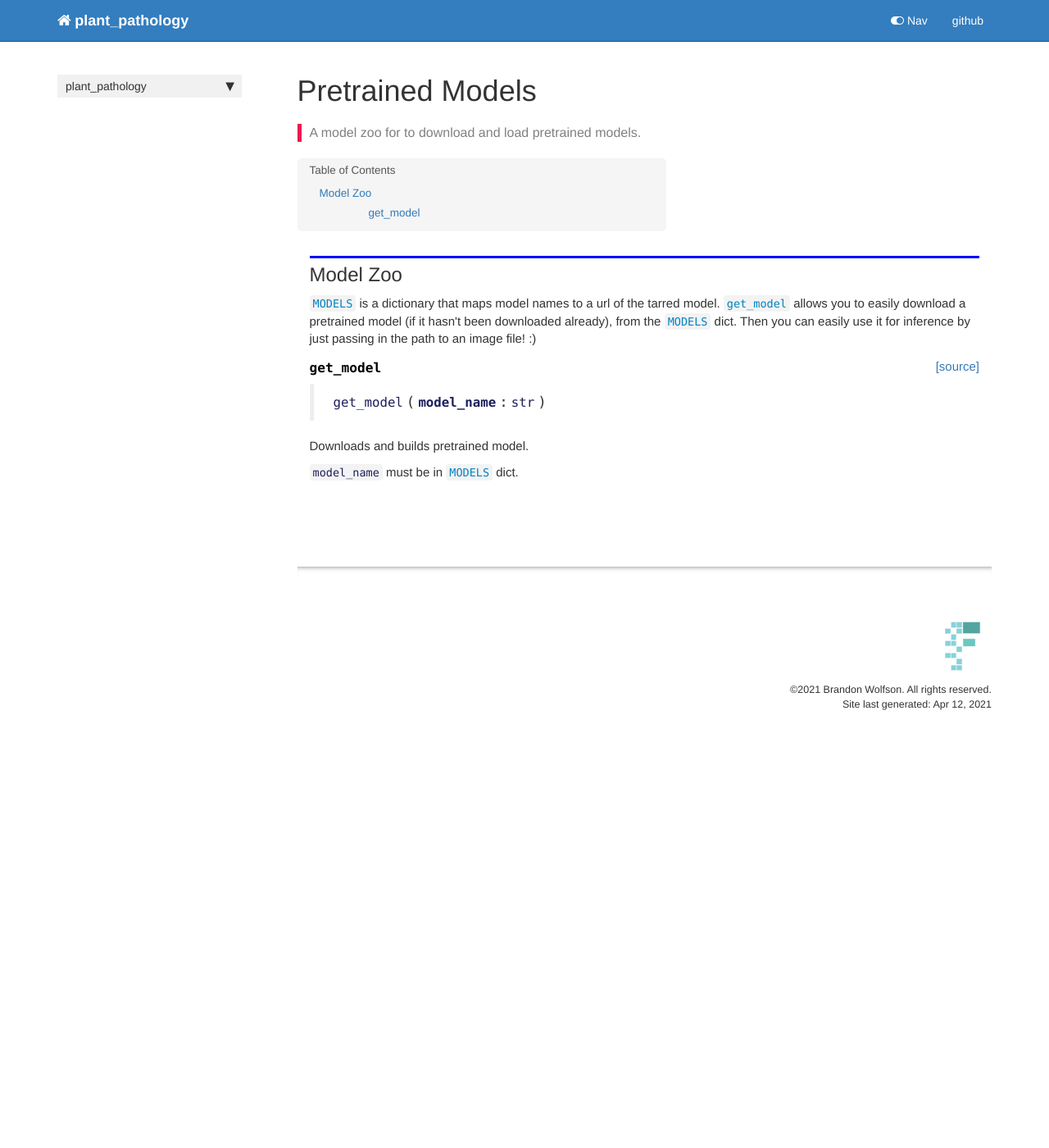
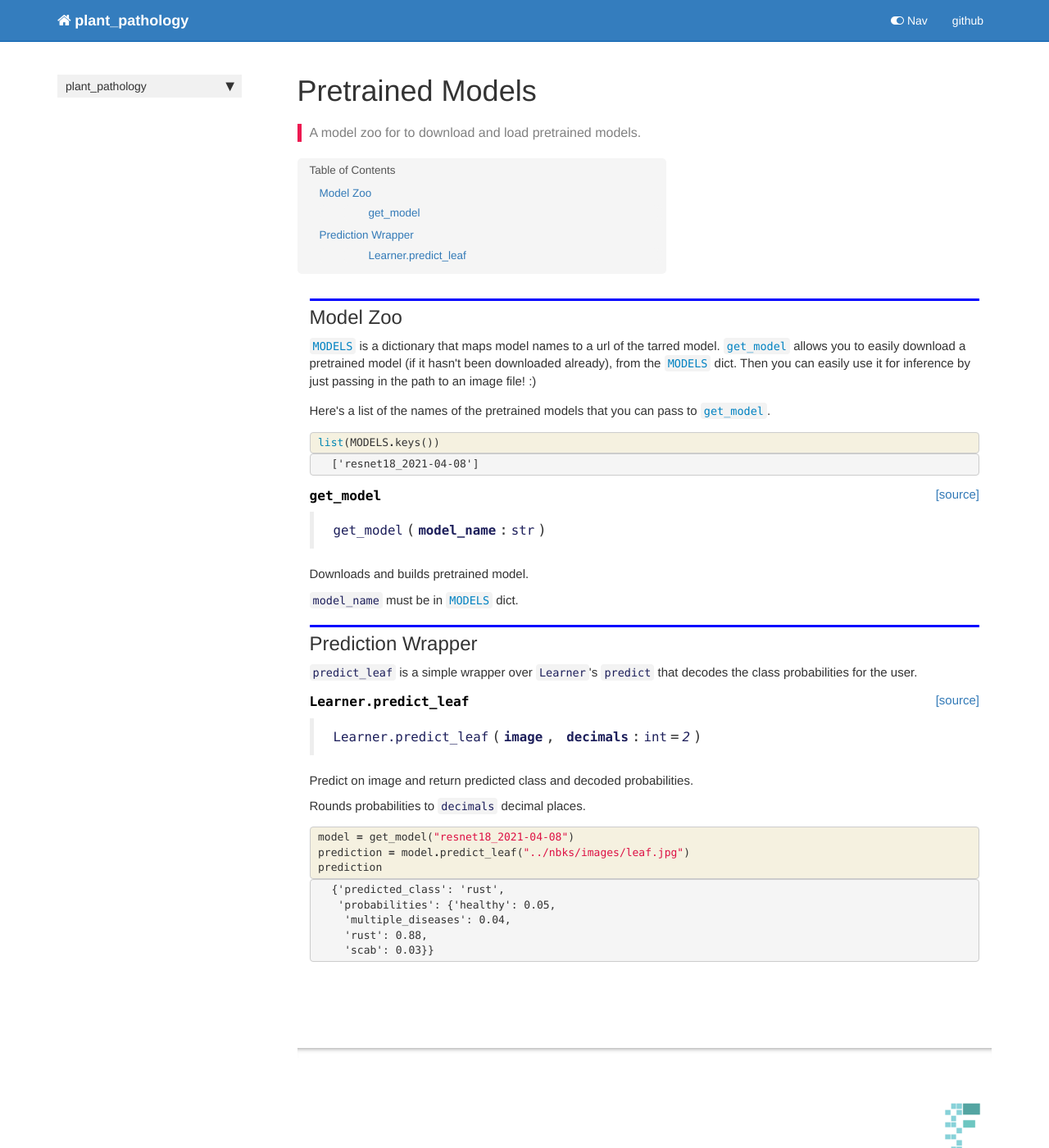
Before and after one commit to bwolfson97/plant_pathology, a Jekyll site: the page built from docs/pretrained_models.html, in a window 1280 px wide and 1400 px high. Shown: the whole window at 82% size. Built offline with Jekyll 4.4.1, drawn with Linux system fonts in a browser that asks for light colours; nearby versions of some CDN libraries; comment, search, counter and statistics services are not loaded.

Commit message:
Add `predict_leaf` wrapper function
`predict_leaf` wraps the standard `predict` function and decodes
the predicted probabilities for the user.

```diff
--- a/docs/pretrained_models.html
+++ b/docs/pretrained_models.html
@@ -56,6 +56,46 @@ nb_path: "nbks/07_pretrained_models.ipynb"
 </div>
     {% endraw %}
 
+<div class="cell border-box-sizing text_cell rendered"><div class="inner_cell">
+<div class="text_cell_render border-box-sizing rendered_html">
+<p>Here's a list of the names of the pretrained models that you can pass to <a href="/plant_pathology/pretrained_models.html#get_model"><code>get_model</code></a>.</p>
+
+</div>
+</div>
+</div>
+    {% raw %}
+
+<div class="cell border-box-sizing code_cell rendered">
+<div class="input">
+
+<div class="inner_cell">
+    <div class="input_area">
+<div class=" highlight hl-ipython3"><pre><span></span><span class="nb">list</span><span class="p">(</span><span class="n">MODELS</span><span class="o">.</span><span class="n">keys</span><span class="p">())</span>
+</pre></div>
+
+    </div>
+</div>
+</div>
+
+<div class="output_wrapper">
+<div class="output">
+
+<div class="output_area">
+
+
+
+<div class="output_text output_subarea output_execute_result">
+<pre>[&#39;resnet18_2021-04-08&#39;]</pre>
+</div>
+
+</div>
+
+</div>
+</div>
+
+</div>
+    {% endraw %}
+
     {% raw %}
 
 <div class="cell border-box-sizing code_cell rendered">
@@ -67,7 +107,7 @@ nb_path: "nbks/07_pretrained_models.ipynb"
 
 
 <div class="output_markdown rendered_html output_subarea ">
-<h4 id="get_model" class="doc_header"><code>get_model</code><a href="https://github.com/bwolfson97/plant_pathology/tree/master/plant_pathology/pretrained_models.py#L15" class="source_link" style="float:right">[source]</a></h4><blockquote><p><code>get_model</code>(<strong><code>model_name</code></strong>:<code>str</code>)</p>
+<h4 id="get_model" class="doc_header"><code>get_model</code><a href="https://github.com/bwolfson97/plant_pathology/tree/master/plant_pathology/pretrained_models.py#L17" class="source_link" style="float:right">[source]</a></h4><blockquote><p><code>get_model</code>(<strong><code>model_name</code></strong>:<code>str</code>)</p>
 </blockquote>
 <p>Downloads and builds pretrained model.</p>
 <p><code>model_name</code> must be in <a href="/plant_pathology/pretrained_models.html#MODELS"><code>MODELS</code></a> dict.</p>
@@ -89,4 +129,98 @@ nb_path: "nbks/07_pretrained_models.ipynb"
 </div>
     {% endraw %}
 
+<div class="cell border-box-sizing text_cell rendered"><div class="inner_cell">
+<div class="text_cell_render border-box-sizing rendered_html">
+<h2 id="Prediction-Wrapper">Prediction Wrapper<a class="anchor-link" href="#Prediction-Wrapper"> </a></h2>
 </div>
+</div>
+</div>
+<div class="cell border-box-sizing text_cell rendered"><div class="inner_cell">
+<div class="text_cell_render border-box-sizing rendered_html">
+<p><code>predict_leaf</code> is a simple wrapper over <code>Learner</code>'s <code>predict</code> that decodes the class probabilities for the user.</p>
+
+</div>
+</div>
+</div>
+    {% raw %}
+
+<div class="cell border-box-sizing code_cell rendered">
+
+<div class="output_wrapper">
+<div class="output">
+
+<div class="output_area">
+
+
+<div class="output_markdown rendered_html output_subarea ">
+<h4 id="Learner.predict_leaf" class="doc_header"><code>Learner.predict_leaf</code><a href="https://github.com/bwolfson97/plant_pathology/tree/master/plant_pathology/pretrained_models.py#L31" class="source_link" style="float:right">[source]</a></h4><blockquote><p><code>Learner.predict_leaf</code>(<strong><code>image</code></strong>, <strong><code>decimals</code></strong>:<code>int</code>=<em><code>2</code></em>)</p>
+</blockquote>
+<p>Predict on image and return predicted class and decoded probabilities.</p>
+<p>Rounds probabilities to <code>decimals</code> decimal places.</p>
+
+</div>
+
+</div>
+
+</div>
+</div>
+
+</div>
+    {% endraw %}
+
+    {% raw %}
+
+<div class="cell border-box-sizing code_cell rendered">
+
+</div>
+    {% endraw %}
+
+    {% raw %}
+
+<div class="cell border-box-sizing code_cell rendered">
+<div class="input">
+
+<div class="inner_cell">
+    <div class="input_area">
+<div class=" highlight hl-ipython3"><pre><span></span><span class="n">model</span> <span class="o">=</span> <span class="n">get_model</span><span class="p">(</span><span class="s2">&quot;resnet18_2021-04-08&quot;</span><span class="p">)</span>
+<span class="n">prediction</span> <span class="o">=</span> <span class="n">model</span><span class="o">.</span><span class="n">predict_leaf</span><span class="p">(</span><span class="s2">&quot;../nbks/images/leaf.jpg&quot;</span><span class="p">)</span>
+<span class="n">prediction</span>
+</pre></div>
+
+    </div>
+</div>
+</div>
+
+<div class="output_wrapper">
+<div class="output">
+
+<div class="output_area">
+
+
+<div class="output_html rendered_html output_subarea ">
+
+</div>
+
+</div>
+
+<div class="output_area">
+
+
+
+<div class="output_text output_subarea output_execute_result">
+<pre>{&#39;predicted_class&#39;: &#39;rust&#39;,
+ &#39;probabilities&#39;: {&#39;healthy&#39;: 0.05,
+  &#39;multiple_diseases&#39;: 0.04,
+  &#39;rust&#39;: 0.88,
+  &#39;scab&#39;: 0.03}}</pre>
+</div>
+
+</div>
+
+</div>
+</div>
+
+</div>
+    {% endraw %}
+
+</div>
--- a/plant_pathology/_nbdev.py
+++ b/plant_pathology/_nbdev.py
@@ -19,6 +19,7 @@ index = {"load_data": "00_utils.ipynb",
          "create_folds": "06_create_folds.ipynb",
          "MODELS": "07_pretrained_models.ipynb",
          "get_model": "07_pretrained_models.ipynb",
+         "Learner.predict_leaf": "07_pretrained_models.ipynb",
          "DATA_PATH": "config.ipynb",
          "TEST_DATA_PATH": "config.ipynb"}
 
```
Also changed, not shown: docs/index.html (+6 -11 lines), plant_pathology/pretrained_models.py (+24 -1 lines), README.md, 2 other files.
